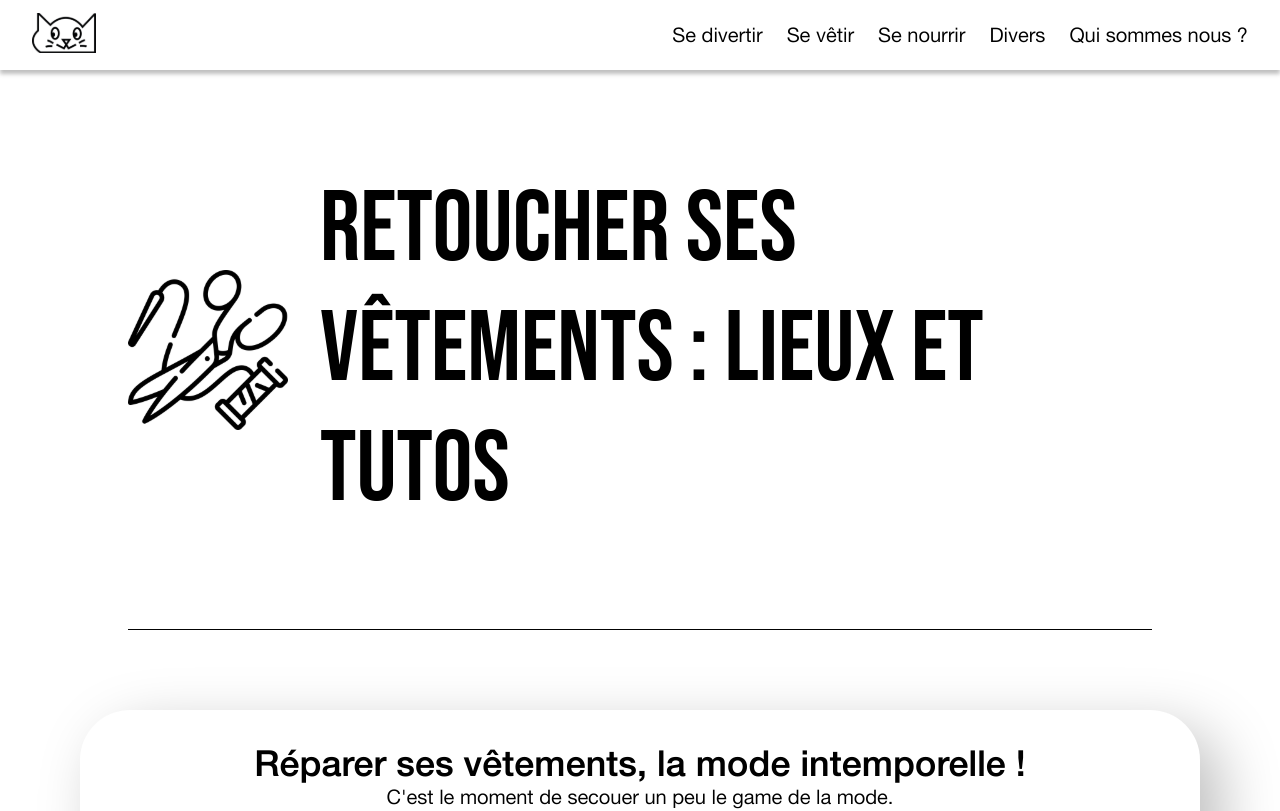
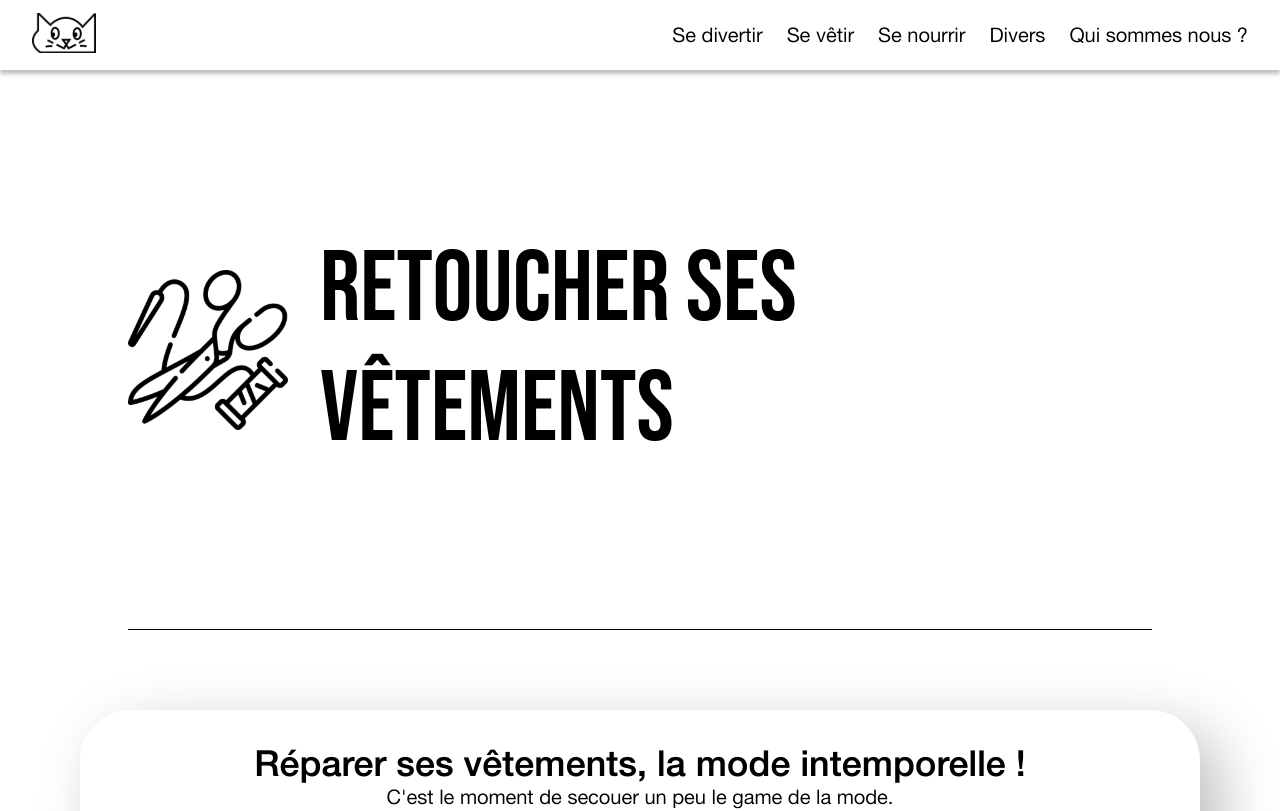
Before and after one commit to HeloisePi/Reboot2023_, a SvelteKit app: page /sevetir/retouches in a window 1280 px wide. Shown: the top 811 px of the page. Built offline with nearby package versions, Linux system fonts and the light colour scheme.

Commit message:
title retoucher

```diff
--- a/src/routes/sevetir/retouches/+page.svelte
+++ b/src/routes/sevetir/retouches/+page.svelte
@@ -8,8 +8,7 @@
 
 <HeroTheme
 	srcImg="/images/logo/scisor.svg"
-	title="Retoucher ses vêtements :
-Lieux et Tutos"
+	title="Retoucher ses vêtements"
 ></HeroTheme>
 <section>
 	<Contenaire><h2 class="bold">Réparer ses vêtements, la mode intemporelle !</h2>
```
